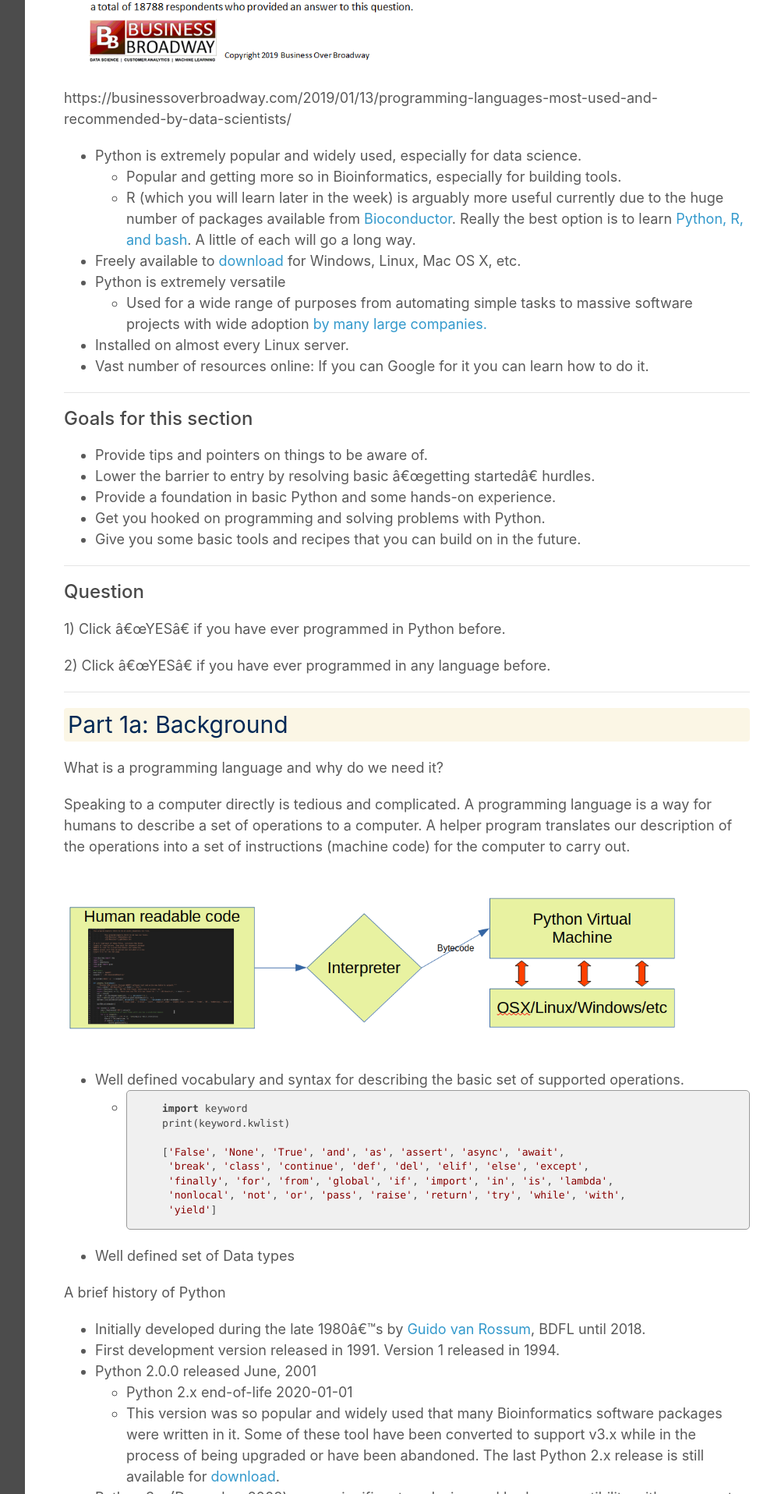
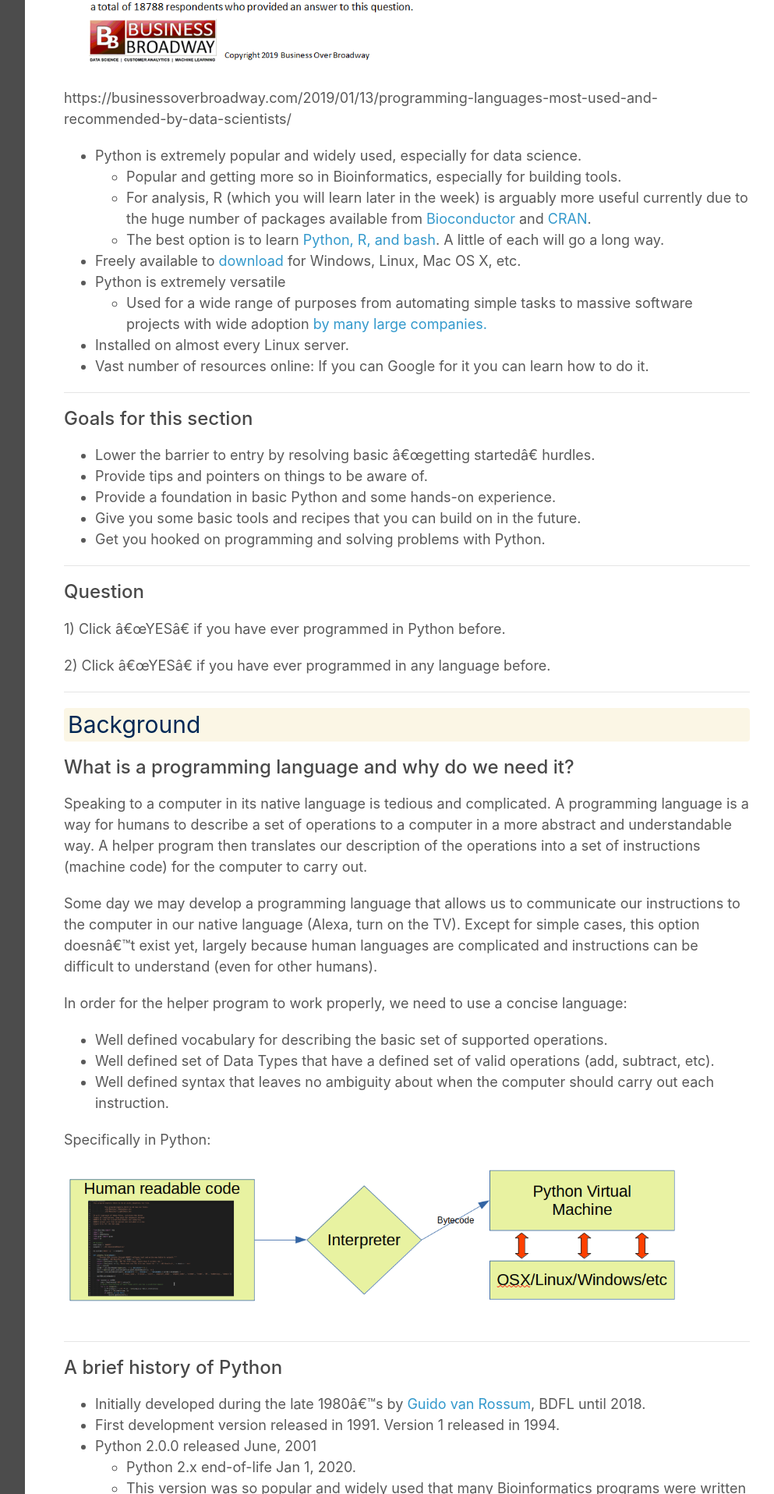
Before and after one commit to ucdavis-bioinformatics-training/2020-Bioinformatics_Prerequisites_Workshop, a Jekyll site: the page built from Intro_to_Python/Intro_To_Python.md, in a window 1280 px wide. Shown: the part 1482-3398 px from the top of the page at 78% size, without its empty margins (268-1261 px from the left). Built offline with Jekyll 4.4.1, drawn with Linux system fonts in a browser that asks for light colours; our own code applies the rules of GitHub Pages for plain Markdown files; some of the changed text lies outside the part shown.

Commit message:
more updates to intro

````diff
--- a/Intro_to_Python/Intro_To_Python.md
+++ b/Intro_to_Python/Intro_To_Python.md
@@ -44,7 +44,8 @@ https://businessoverbroadway.com/2019/01/13/programming-languages-most-used-and-
 
 -  Python is extremely popular and widely used, especially for data science.
     +  Popular and getting more so in Bioinformatics, especially for building tools.
-    +  R (which you will learn later in the week) is arguably more useful currently due to the huge number of packages available from [Bioconductor](http://bioconductor.org/). Really the best option is to learn [Python, R, and bash](http://omgenomics.com/programming-languages/). A little of each will go a long way.
+    +  For analysis, R (which you will learn later in the week) is arguably more useful currently due to the huge number of packages available from [Bioconductor](http://bioconductor.org/) and [CRAN](https://cran.r-project.org/).
+    +  The best option is to learn [Python, R, and bash](http://omgenomics.com/programming-languages/). A little of each will go a long way.
 -  Freely available to [download](https://www.python.org/downloads/) for Windows, Linux, Mac OS X, etc.
 -  Python is extremely versatile
     +  Used for a wide range of purposes from automating simple tasks to massive software projects with wide adoption [by many large companies.](https://realpython.com/world-class-companies-using-python/)
@@ -57,12 +58,11 @@ https://businessoverbroadway.com/2019/01/13/programming-languages-most-used-and-
 
 ### Goals for this section
 
-
+-  Lower the barrier to entry by resolving basic "getting started" hurdles.
 -  Provide tips and pointers on things to be aware of.
--  Lower the barrier to entry by resolving basic "getting started" hurdles.
 -  Provide a foundation in basic Python and some hands-on experience.
+-  Give you some basic tools and recipes that you can build on in the future.
 -  Get you hooked on programming and solving problems with Python.
--  Give you some basic tools and recipes that you can build on in the future.
 
 -----
 
@@ -71,50 +71,56 @@ https://businessoverbroadway.com/2019/01/13/programming-languages-most-used-and-
 
 2)  Click "YES" if you have ever programmed in any language before.
 
+-----
+
+##  Background
+
+###  What is a programming language and why do we need it?
+
+Speaking to a computer in its native language is tedious and complicated. A programming language is a way for humans to describe a set of operations to a computer in a more abstract and understandable way. A helper program then translates our description of the operations into a set of instructions (machine code) for the computer to carry out.<br>
+
+Some day we may develop a programming language that allows us to communicate our instructions to the computer in our native language (Alexa, turn on the TV). Except for simple cases, this option doesn't exist yet, largely because human languages are complicated and instructions can be difficult to understand (even for other humans).
+
+
+In order for the helper program to work properly, we need to use a concise language:
+-  Well defined vocabulary for describing the basic set of supported operations.
+-  Well defined set of Data Types that have a defined set of valid operations (add, subtract, etc).
+-  Well defined syntax that leaves no ambiguity about when the computer should carry out each instruction.
+
+Specifically in Python:
+
+<img src="figures/python_interpreter.png" alt="PythonInterpreter" width="90%" align="center"/> <br><br>
+
+
 
 -----
 
-## Part 1a: Background
-
-What is a programming language and why do we need it?
-
-Speaking to a computer directly is tedious and complicated. A programming language is a way for humans to describe a set of operations to a computer. A helper program translates our description of the operations into a set of instructions (machine code) for the computer to carry out.<br> <br>
-
-<img src="figures/python_interpreter.png" alt="PythonInterpreter" width="90%" align="center"/> <br><br>
-
--  Well defined vocabulary and syntax for describing the basic set of supported operations.
-    -  ```python
-          import keyword
-          print(keyword.kwlist)
-
-          ['False', 'None', 'True', 'and', 'as', 'assert', 'async', 'await',
-           'break', 'class', 'continue', 'def', 'del', 'elif', 'else', 'except',
-           'finally', 'for', 'from', 'global', 'if', 'import', 'in', 'is', 'lambda',
-           'nonlocal', 'not', 'or', 'pass', 'raise', 'return', 'try', 'while', 'with',
-           'yield']
-          ```
--  Well defined set of Data types
-
-
-A brief history of Python
+### A brief history of Python
 -  Initially developed during the late 1980's by [Guido van Rossum](https://en.wikipedia.org/wiki/Guido_van_Rossum), BDFL until 2018.
 -  First development version released in 1991. Version 1 released in 1994.
 -  Python 2.0.0 released June, 2001
-    -  Python 2.x end-of-life 2020-01-01
-    -  This version was so popular and widely used that many Bioinformatics software packages were written in it. Some of these tool have been converted to support v3.x while in the process of being upgraded or have been abandoned. The last Python 2.x release is still available for [download](https://www.python.org/downloads/release/python-2718/).
+    -  Python 2.x end-of-life Jan 1, 2020.
+    -  This version was so popular and widely used that many Bioinformatics programs were written using it. Some of these tools have been converted to support v3.x, others are in the process of being upgraded or have been abandoned and will stay on v2.x. The last Python 2.x release is still available for [download](https://www.python.org/downloads/release/python-2718/).
 -  Python 3.x (December 2008) was a significant re-design and broke compatibility with some parts of v2.x.
--  The current version, 3.8.
+-  The current version is 3.8.
 
 
--
+------
 
--  Background
-    -  Beautiful code, PEP8, zen of python stuff
--  Key concepts of interacting with Python
-    +  Interactive vs Script, python vs ipython
--  Exercise: Log into server, edit path, run ipython, print "Hello World!"
--  Libraries, etc
-    +  PyPI
+### Interesting features of Python
+-  High level: It hides a lot of the complicated details.
+-  Interpreted: programs are compiled to byte code and run on a virtual machine instead of being compiled to native machine language
+-  Garbage Collected: memory is allocated and freed for you automatically
+-  Spaces matter in Python and are part of the language syntax. Be careful with copy/paste!
+-  In Python, "Readability counts".
+    *  There is a style guide called [Python Enhancement Proposal 8 (PEP8)](https://www.python.org/dev/peps/pep-0008/) that documents and encourages consistent, readable code. If you plan to share your code with others, it is good practice to follow the style guide (or adopt the style used by the rest of the team).
+    *  These best practices are also known as writing "pythonic" or "idiomatic" python, [this guide](https://docs.python-guide.org/writing/style/) has more details. Try ```import this``` in your Python interpreter if you are a fan of programmer philosophy.
+
+----
+
+### Base Python and the extensive package ecosystem
+-  Python has been extremely successful partly because it is modular and highly extensible. The core of Python is relatively small and compact, but this is supplemented with a large ["standard library"](https://docs.python.org/3/library/) that adds a large amount of additional functionality.
+    +  Thousands of additional packages are available from the [PyPI](https://pypi.org/) repository.
     +  PythonPath variable
     +  Where do libraries live?
     +  Virtual Environments
@@ -124,34 +130,108 @@ A brief history of Python
 
 
 
+-  Key concepts of interacting with Python
+    +  Interactive vs Script, python vs ipython
 
 
 
 
-Log into tadpole
 
-hello world
+---------
 
-#### Writing your first Python program
+### Writing Python Code
 
-[**Hello, World!"**](https://en.wikipedia.org/wiki/%22Hello,_World!%22_program) is traditionally the first program to write in any new programming language.
+You can work directly on the interactive Python terminal, but eventually you might want a record of your work. One option is to edit your code in a text editor, then run it in the terminal. This is also a great way to test your code piece by piece as you work through developing or editing your program.
 
 
-Connect to the server
-```ssh user@tadpole.genomecenter.ucdavis.edu```
+Lots of tools have been developed to help with writing computer code. Two popular options are [Visual Studio Code](https://code.visualstudio.com/), and [Atom Editor](https://atom.io/). Both work well and are available for free. Download and install either one of these if you want, or use a text editor you already have.
+
+When working directly on the server, [Nano](https://www.nano-editor.org/), [Vim](https://www.vim.org/), and [Emacs](https://www.gnu.org/software/emacs/) are all popular editors.
+
+
+-------
+
+
+### Your first Python program
+
+[Hello, World!](https://en.wikipedia.org/wiki/%22Hello,_World!%22_program) is traditionally the first program to write in any new programming language.
+
+
+Connect to the server<br>
+```bash
+ssh <user>@tadpole.genomecenter.ucdavis.edu
+```
+
+Then follow this example:
 
 ```bash
-mkdir -p /share/workshop/genome_assembly/$USER/busco
-cd /share/workshop/genome_assembly/$USER/busco
+export PATH=/share/biocore/shunter/opt/bin/:$PATH
+alias ll='ls -alFh --color'
 
-srun -t 03:00:00 -c 20 -n 1 --mem 16000 --partition production --account genome_workshop --reservation genome_workshop --pty /bin/bash
-aklog
-source ~/.bashrc  # only necessary if you have a ~/.bashrc
+mkdir -p ~/python
+cd ~/python
 
+python3
+```
+
+<div class="output">
+Python 3.8.2 (default, May  5 2020, 12:05:43)
+[GCC 5.4.0 20160609] on linux
+Type "help", "copyright", "credits" or "license" for more information.
+>>>
+</div>
+
+
+Use the interactive Python interpreter to run a short program:
+```python
+>>> print("Hello World!")
+Hello World!
 ```
 
 
-<font color="red">Once you have successfully run `busco --help` mark "Yes" in zoom. Post questions or problems to the Slack channel.</font>
+<h3><font color="red">Once you have successfully run `python3` and printed "Hello World!", mark "Yes" in zoom. Post questions or problems to the Slack channel.</font></h3>
+
+Now we need to exit the Python interpreter. This can be done by typing ```exit()``` or **CTRL+D**.
+
+
+Next, lets try writing a "Hello World" Python script.
+
+```bash
+nano helloworld.py
+```
+
+Enter the same print statement we used above, press Ctrl+O to write the changes, then Ctrl+X to exit the file.
+
+Check that the file you created is present and that your changes were saved successfully, then run the script:
+
+```bash
+ll
+
+cat helloworld.py
+
+python3 helloworld.py
+```
+
+<div class="output">
+shunter@tadpole:python$ ll
+total 5.0K
+drwxrwxr-x  2 shunter shunter 2.0K Oct  4 20:11 ./
+drwxrwx--- 26 shunter shunter 2.0K Oct  4 20:14 ../
+-rw-rw-r--  1 shunter shunter   23 Oct  4 20:09 helloworld.py<br>
+
+shunter@tadpole:python$ cat helloworld.py
+print("Hello, World!")
+
+shunter@tadpole:python$ python3 helloworld.py
+Hello, World!
+
+</div>
+
+<h3><font color="red">Once you have successfully created your Python script and run it, mark "Yes" in zoom. Post questions or problems to the Slack channel.</font></h3>
+
+
+
+----
 
 
 
````
Also changed, not shown: Intro_to_Python/DetailedOutlineAndWorkingDoc.md (+1 -0 lines).
